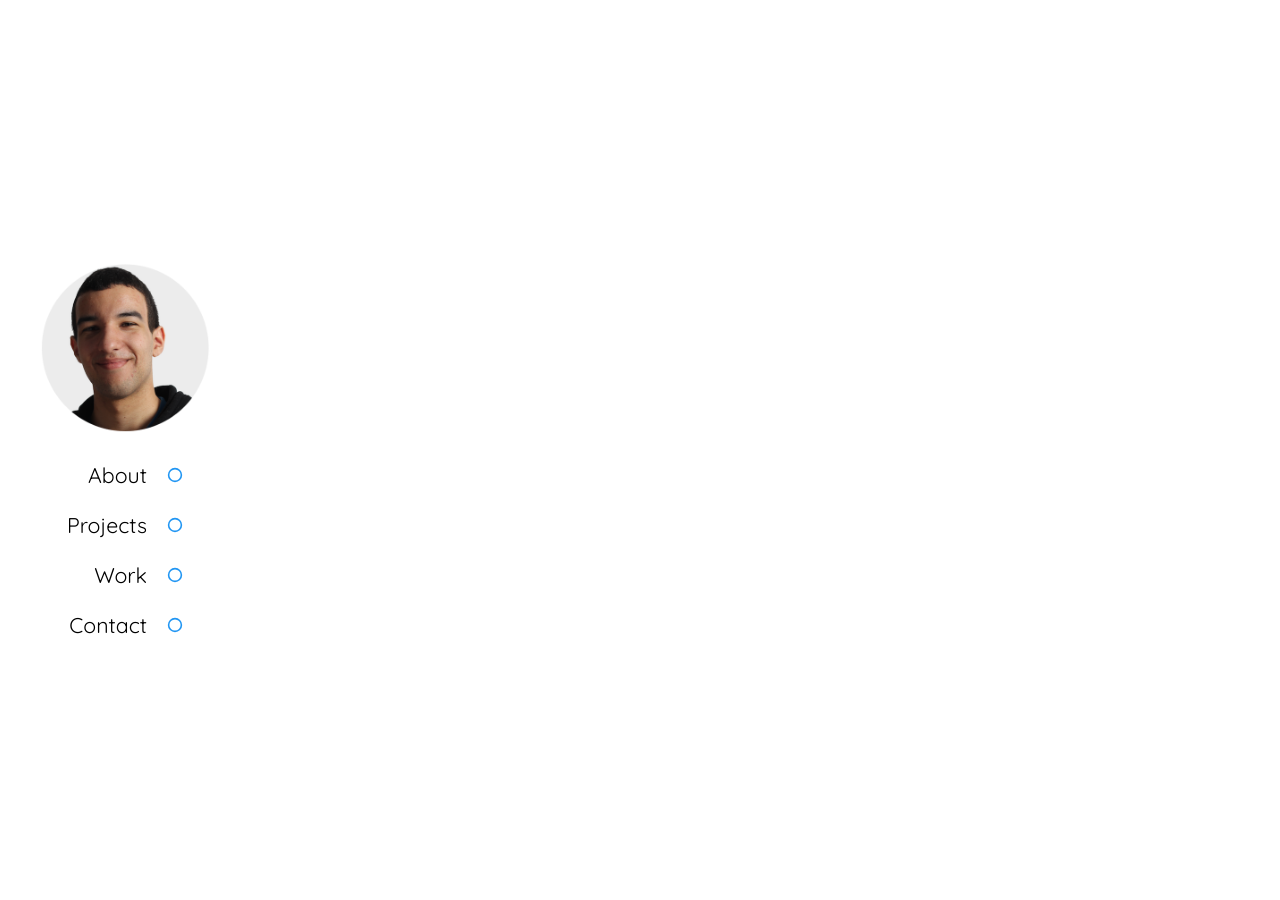
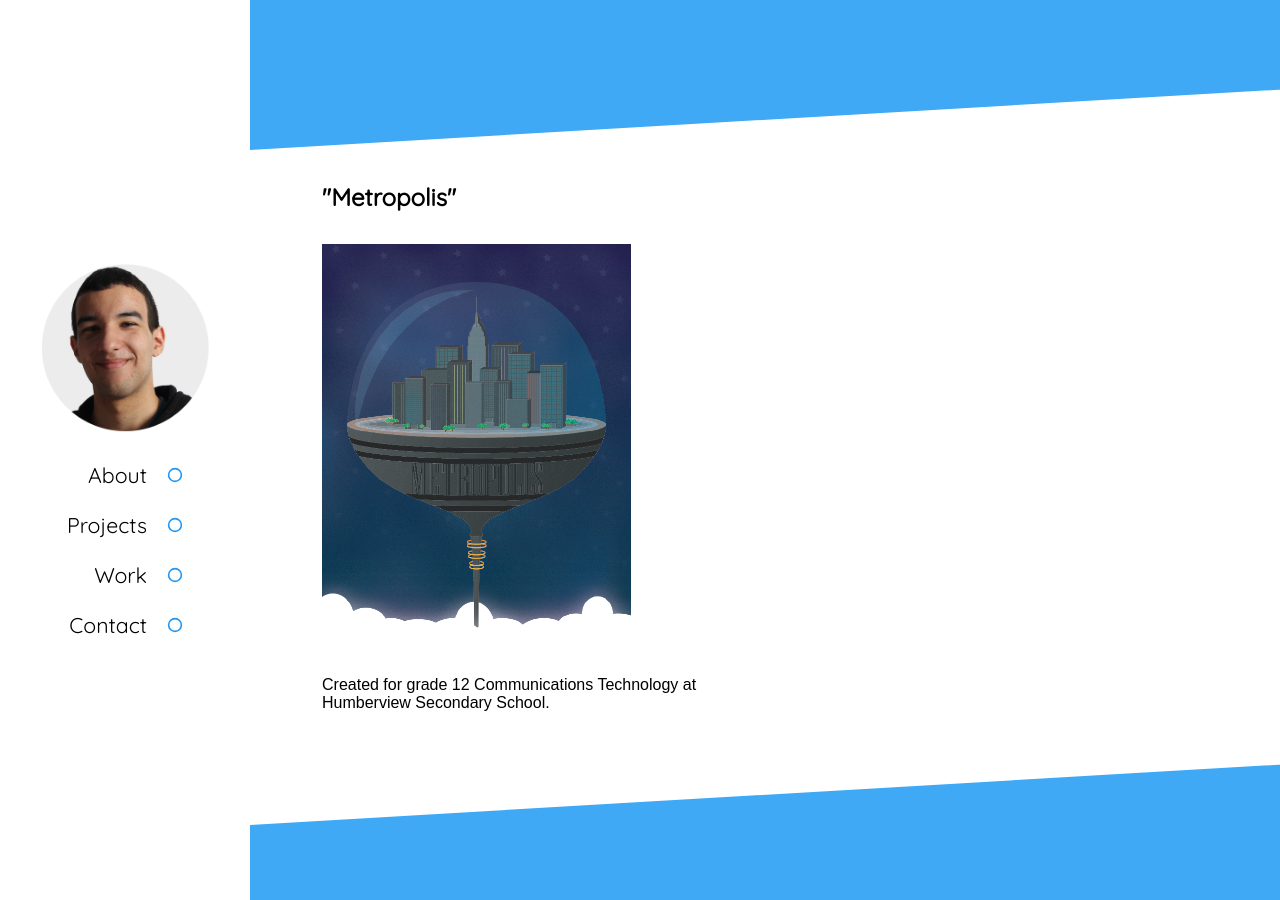
Before and after one commit to joseph-roque/joseph-roque.github.io, a Jekyll site: the page built from design.html, in a window 1280 px wide and 900 px high. Built offline with Jekyll 4.4.1, drawn with Linux system fonts in a browser that asks for light colours; nearby versions of some CDN libraries; some web fonts are replaced; some of the changed text lies outside the part shown.

Commit message:
Added page for designs

```diff
--- /dev/null
+++ b/_data/designs.yml
@@ -0,0 +1,6 @@
+- name: Metropolis
+  description: Created for grade 12 Communications Technology at Humberview Secondary School.
+  image: /assets/design/jroque_artdeco_draft1.png
+- name: 2013 Humberview Spring Production
+  description: Created for the Humberview Secondary School drama production.
+  image: /assets/design/jroque_springproduction.png
--- a/css/main.scss
+++ b/css/main.scss
@@ -39,7 +39,71 @@ a {
   font-size: 0;
 }
 
+.section-title {
+  padding: 32px;
+}
+
+.section {
+  margin-left: 72px;
+
+  h1 {
+    font-family: 'Quicksand', sans-serif;
+    font-size: 32px;
+  }
+
+  h2 {
+    font-family: 'Quicksand', sans-serif;
+    font-size: 24px;
+    margin: 0;
+  }
+
+  h6 {
+    font-family: 'Quicksand', sans-serif;
+    font-size: 14px;
+  }
+
+  p {
+    font-family: 'Droid Sans', sans-serif;
+    font-size: 16px;
+    margin: 0;
+  }
+}
+
+.center-vertical {
+  position: absolute;
+  top: 50%;
+
+  -webkit-transform: translate(0, -50%);
+  -ms-transform: translate(0, -50%);
+  transform: translate(0, -50%);
+}
+
 // Sections
+
+#designs {
+
+  img {
+    height: 400px;
+  }
+
+  p {
+    margin-top: 32px;
+    width: 400px;
+  }
+
+  .design {
+    min-height: 100vh;
+    position: relative;
+  }
+
+  .section-title {
+    padding-left: 0;
+  }
+
+  .section {
+    padding-bottom: 140px;
+  }
+}
 
 #about {
   min-height: 100vh;
@@ -177,45 +241,6 @@ a {
   margin-top: -$title-offset;
 }
 
-.section-title {
-  padding: 32px;
-}
-
-.section {
-  margin-left: 72px;
-
-  h1 {
-    font-family: 'Quicksand', sans-serif;
-    font-size: 32px;
-  }
-
-  h2 {
-    font-family: 'Quicksand', sans-serif;
-    font-size: 24px;
-    margin: 0;
-  }
-
-  h6 {
-    font-family: 'Quicksand', sans-serif;
-    font-size: 14px;
-  }
-
-  p {
-    font-family: 'Droid Sans', sans-serif;
-    font-size: 16px;
-    margin: 0;
-  }
-}
-
-.center-vertical {
-  position: absolute;
-  top: 50%;
-
-  -webkit-transform: translate(0, -50%);
-  -ms-transform: translate(0, -50%);
-  transform: translate(0, -50%);
-}
-
 // Section dividers
 
 .divider {
--- a/design.html
+++ b/design.html
@@ -1,9 +1,35 @@
 ---
 
 layout: default
-title: Joseph Roque | Developer
+title: Joseph Roque | Graphic Design
 sidebar_links: /index.html
 
 ---
 
 {% include base.html %}
+
+<div id='designs'>
+
+  {% for design in site.data.designs %}
+    <div class='design'>
+      <!-- Top divider -->
+      <svg class='divider blue' preserveAspectRatio='none' viewBox='0 0 800 150' version='1.1' xmlns='http://www.w3.org/2000/svg' xmlns:xlink='http://www.w3.org/1999/xlink' xml:space='preserve' style='fill-rule:evenodd;clip-rule:evenodd;stroke-linejoin:round;stroke-miterlimit:1.41421;'>
+          <path d='M800,0L0,0L0,150L800,75L800,0Z' />
+      </svg>
+      <!-- End top divider -->
+
+      <div class='section'>
+        <h2 class='section-title'>"{{ design.name }}"</h2>
+        <img src='{{ design.image }}' alt='{{ design.name }}' />
+        <p>{{ design.description }}</p>
+      </div>
+
+      <!-- Bottom divider -->
+      <svg class='divider bottom blue' preserveAspectRatio='none' viewBox='0 0 800 150' version='1.1' xmlns='http://www.w3.org/2000/svg' xmlns:xlink='http://www.w3.org/1999/xlink' xml:space='preserve' style='fill-rule:evenodd;clip-rule:evenodd;stroke-linejoin:round;stroke-miterlimit:1.41421;'>
+          <path d='M800,0L0,0L0,150L800,75L800,0Z' />
+      </svg>
+      <!-- End bottom divider -->
+    </div>
+  {% endfor %}
+
+</div>
```
